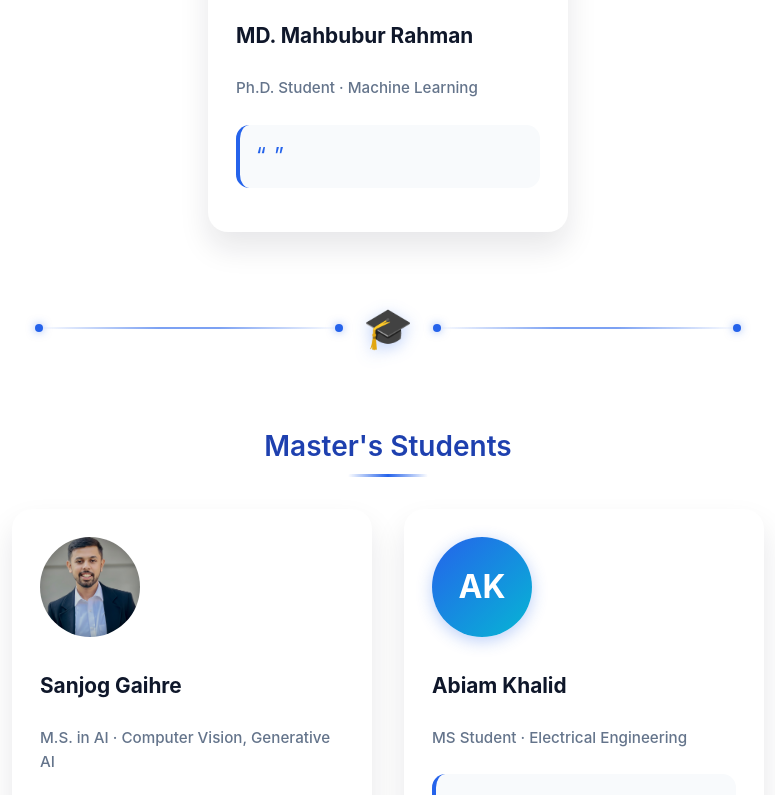
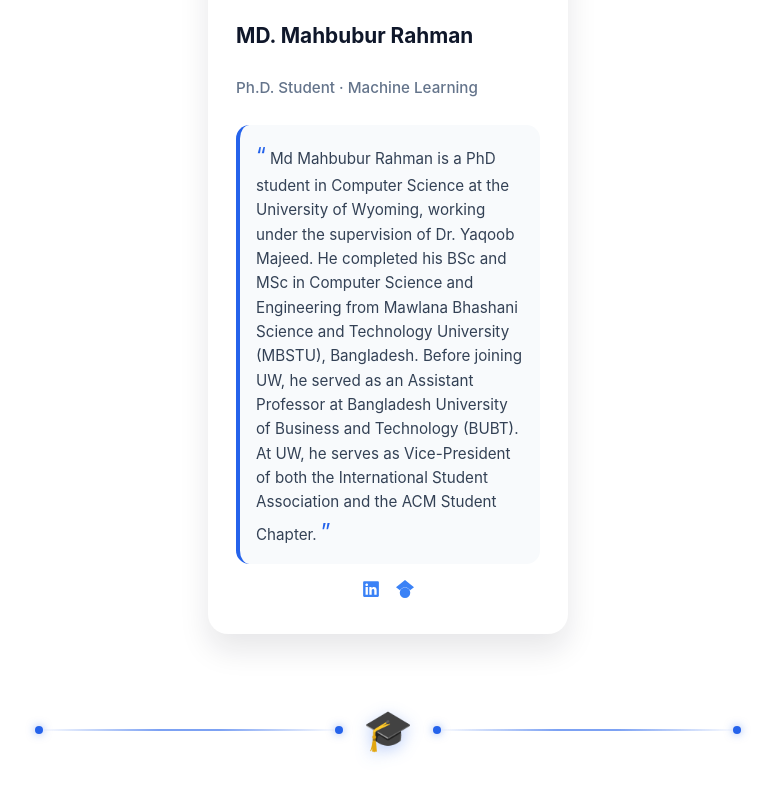
Before and after one commit to selfishout/MajeedLabWebsiteMain-Frontend, a React (Vite) app: page /#/students in a window 1280 px wide. Shown: the part 1620-2415 px from the top of the page, without its empty margins (252-1027 px from the left). Built offline with nearby package versions, Linux system fonts and the light colour scheme.

Commit message:
Update Mahbubur Rahman's bio, research interests, and social links

```diff
--- a/src/data/teamData.js
+++ b/src/data/teamData.js
@@ -79,14 +79,14 @@ export const teamData = {
       designation: 'Ph.D. Student · Machine Learning',
       degree_type: 'Ph.D',
       email: '',
-      research_interests: '',
-      bio: '',
+      research_interests: 'Deep Learning, Agricultural Technology, Sensor Data Analytics, Computer Vision',
+      bio: 'Md Mahbubur Rahman is a PhD student in Computer Science at the University of Wyoming, working under the supervision of Dr. Yaqoob Majeed. He completed his BSc and MSc in Computer Science and Engineering from Mawlana Bhashani Science and Technology University (MBSTU), Bangladesh. Before joining UW, he served as an Assistant Professor at Bangladesh University of Business and Technology (BUBT). At UW, he serves as Vice-President of both the International Student Association and the ACM Student Chapter.',
       start_date: '',
       image: '/images/Student/mah.png',
       cv: '',
       social: {
-        linkedin: '',
-        google_scholar: '',
+        linkedin: 'https://www.linkedin.com/in/shimulmbstu?utm_source=share&utm_campaign=share_via&utm_content=profile&utm_medium=ios_app',
+        google_scholar: 'https://scholar.google.com/citations?user=yfkzn1UAAAAJ&hl=en&authuser=2',
         github: ''
       }
     },
```
